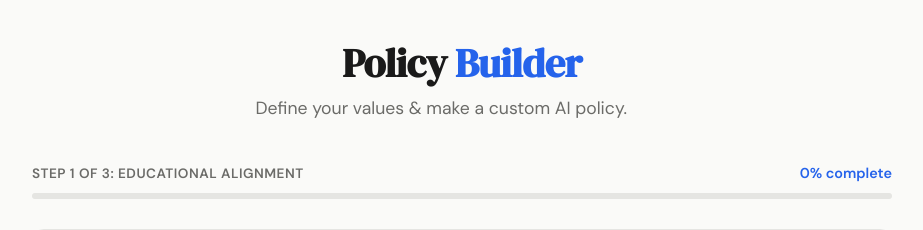
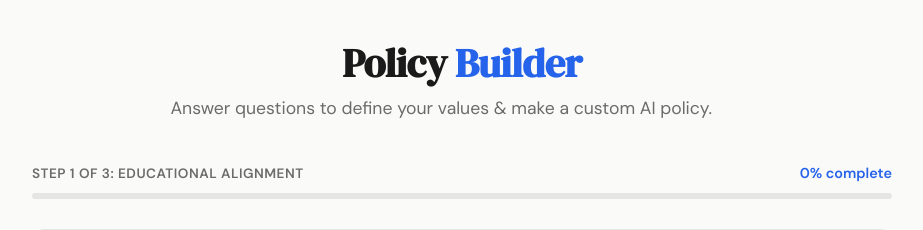
Before and after one commit to aninuona/syllabus-decoder, a Flask app: page /buildsyllabus in a window 1280 px wide. Shown: the part 74-304 px from the top of the page, without its empty margins (178-1101 px from the left). Run offline with Flask 3, Linux system fonts and the light colour scheme; data comes from the database, SQL or seed files in the repository.

Commit message:
Update build_syllabus.html

```diff
--- a/templates/build_syllabus.html
+++ b/templates/build_syllabus.html
@@ -65,7 +65,7 @@
   <main class="builder-wrap">
     <div class="builder-header">
       <h1>Policy <span style="color: var(--blue);">Builder</span></h1>
-      <p>Define your values & make a custom AI policy.</p>
+      <p>Answer questions to define your values & make a custom AI policy.</p>
     </div>
 
     <!-- Quiz View -->
```
